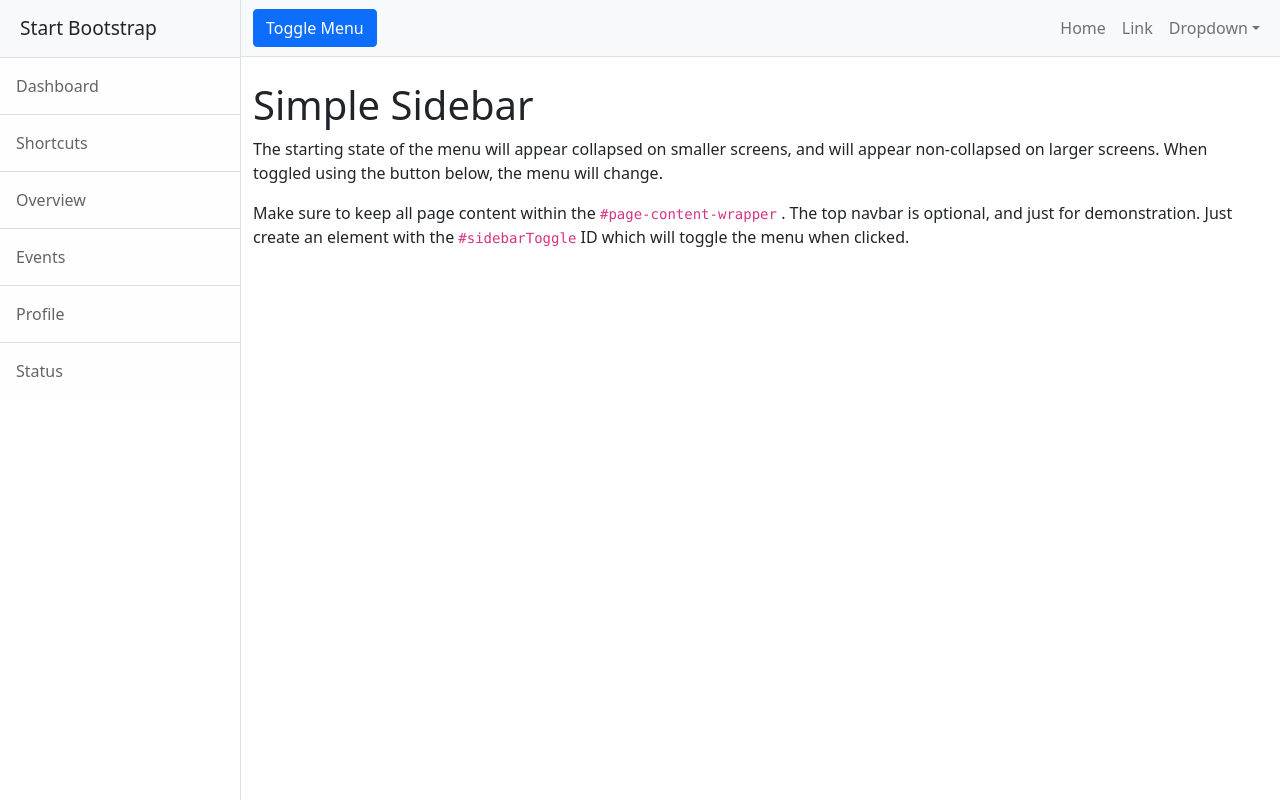
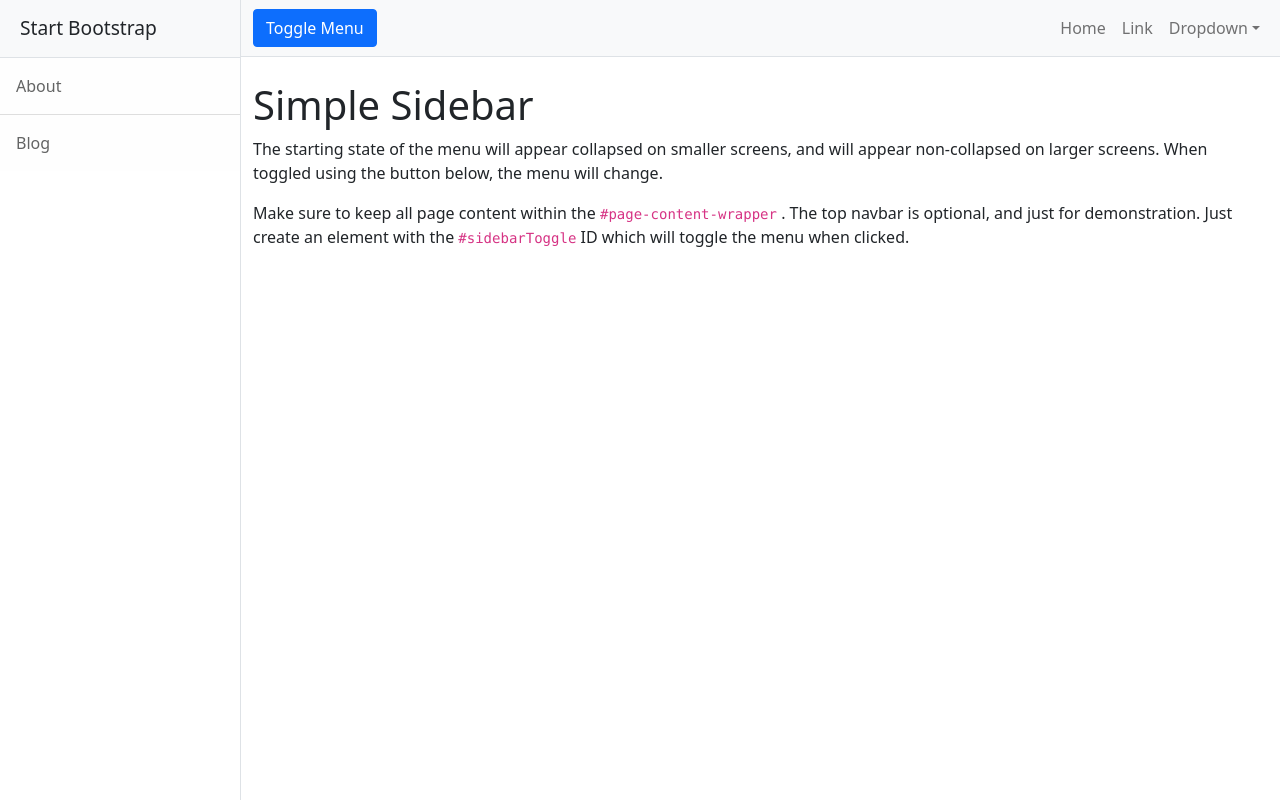
Before and after one commit to FloatingKnight/FloatingKnight.github.io, a plain HTML site: page index.html in a window 1280 px wide. Drawn offline with nearby package versions, Linux system fonts and the light colour scheme.

Commit message:
Update index.html

```diff
--- a/index.html
+++ b/index.html
@@ -17,12 +17,9 @@
             <div class="border-end bg-white" id="sidebar-wrapper">
                 <div class="sidebar-heading border-bottom bg-light">Start Bootstrap</div>
                 <div class="list-group list-group-flush">
-                    <a class="list-group-item list-group-item-action list-group-item-light p-3" href="#!">Dashboard</a>
-                    <a class="list-group-item list-group-item-action list-group-item-light p-3" href="#!">Shortcuts</a>
-                    <a class="list-group-item list-group-item-action list-group-item-light p-3" href="#!">Overview</a>
-                    <a class="list-group-item list-group-item-action list-group-item-light p-3" href="#!">Events</a>
-                    <a class="list-group-item list-group-item-action list-group-item-light p-3" href="#!">Profile</a>
-                    <a class="list-group-item list-group-item-action list-group-item-light p-3" href="#!">Status</a>
+                    <a class="list-group-item list-group-item-action list-group-item-light p-3" href="#!">About</a>
+                    <a class="list-group-item list-group-item-action list-group-item-light p-3" href="#!">Blog</a>
+
                 </div>
             </div>
             <!-- Page content wrapper-->
```
